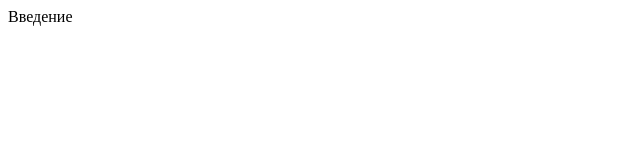
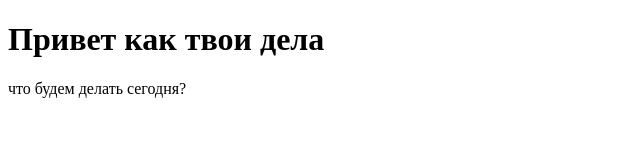
Before and after one commit to rakitanskijvladimir/first-project, a plain HTML site: page index.html in a window 1280 px wide. Shown: the whole page, without its empty margins (0-640 px from the left). Drawn offline with Linux system fonts and the light colour scheme.

Commit message:
10/02/2024

```diff
--- a/index.html
+++ b/index.html
@@ -3,12 +3,13 @@
 <head>
     <meta charset="UTF-8">
     <meta name="viewport" content="width=device-width, initial-scale=1.0">
-    <title>Document</title>
-    <link ref="stylesheet" href="..//first-project/style.css">
+    <title>First-project</title>
+    <link ref="stylesheet" href="../first-project/style.css">
 </head>
 <body>
     <header class="header">
-        Введение
+        <h1>Привет как твои дела</h1>
+            <p> что будем делать сегодня?</p>
     </header>
 </body>
 </html>
--- a/style.css
+++ b/style.css
@@ -1,3 +1,19 @@
 .body {
     box-sizing: border-box;
+    background-color: aqua;
+
 }
+
+h1 {
+    margin: auto;
+    font-family: 'Segoe UI', Tahoma, Geneva, Verdana, sans-serif;
+    font-size: 75px;
+
+}
+
+p {
+    margin: auto;
+    font-family: Arial, Helvetica, sans-serif;
+    font-size: 22px;
+
+}
```
